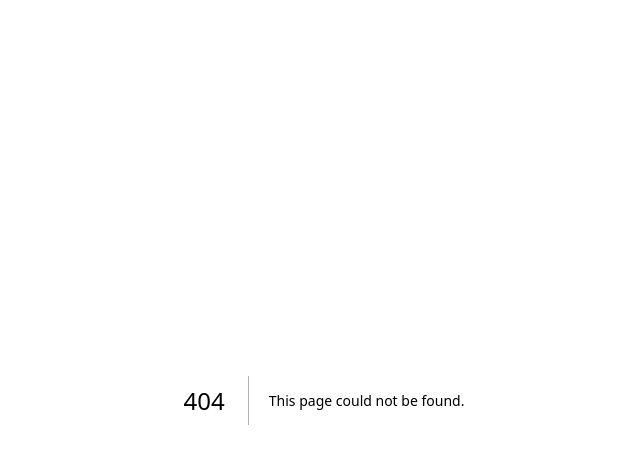
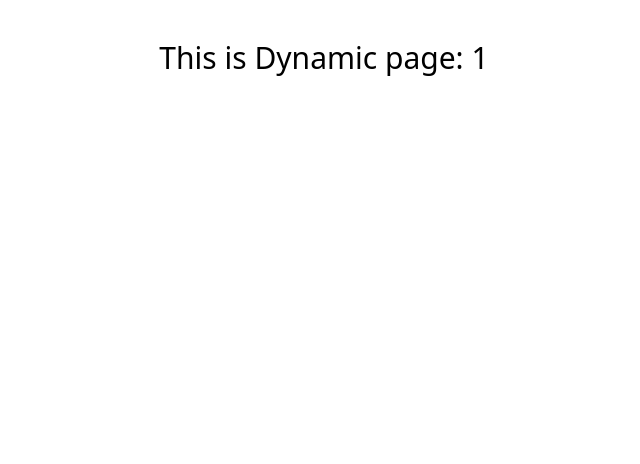
Before and after one commit to searchsakib/exploring-nextjs, a Next.js app: page /products/1 in a window 1280 px wide. Before the commit this address had no page. Shown: the top 464 px of the page, without its empty margins (316-956 px from the left). Built offline with nearby package versions, Linux system fonts and the light colour scheme.

Commit message:
installed console ninja,exploring params

```diff
--- /dev/null
+++ b/src/app/products/[myId]/page.js
@@ -0,0 +1,14 @@
+import React from 'react';
+
+const DynamicPage = ({ params }) => {
+  // console.log(params);
+  return (
+    <div>
+      <h2 className="text-3xl text-center p-10">
+        This is Dynamic page: {params.myId}{' '}
+      </h2>
+    </div>
+  );
+};
+
+export default DynamicPage;
```
